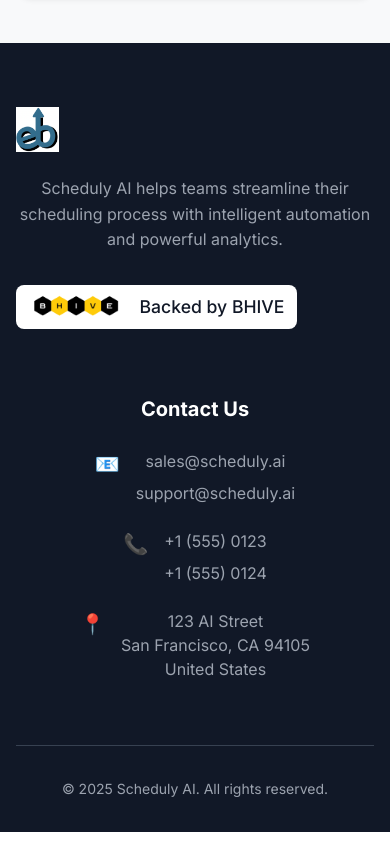
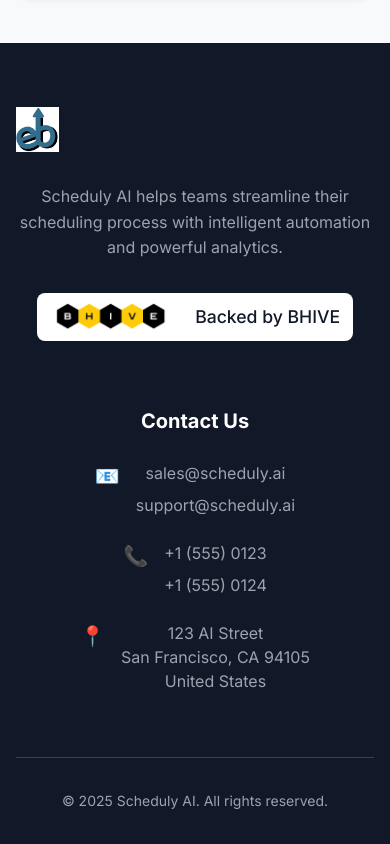
Before and after one commit to Jannatt22/Scheduly-AI, a React (Create React App) app: page / in a window 390 px wide. Shown: the part 5717-6561 px from the top of the page. Built offline with nearby package versions, Linux system fonts and the light colour scheme.

Commit message:
Style: center 'Backed by Bhiv' section and enlarge/center footer logo on mobile

```diff
--- a/src/App.css
+++ b/src/App.css
@@ -371,6 +371,7 @@
   margin-bottom: 1.5rem;
   margin-left: auto;
   margin-right: auto;
+  display: block;
 }
 
 .footer-logo .logo-image {
@@ -394,12 +395,16 @@
   border-radius: 8px;
   margin-bottom: 2rem;
   width: fit-content;
+  margin-left: auto;
+  margin-right: auto;
+  text-align: center;
 }
 
 .backed-by-image {
   height: 25px;
   width: auto;
   object-fit: contain;
+  display: inline-block;
 }
 
 .backed-by-text {
@@ -656,6 +661,29 @@
 
   .product-detail-features li {
     font-size: 0.9rem;
+  }
+
+  .footer-logo {
+    height: 80px;
+    margin-bottom: 2rem;
+  }
+
+  .backed-by-section {
+    margin-left: auto;
+    margin-right: auto;
+    display: flex;
+    flex-direction: row;
+    align-items: center;
+    justify-content: center;
+    width: fit-content;
+    text-align: center;
+  }
+
+  .backed-by-image {
+    height: 32px;
+    width: auto;
+    margin: 0 0.5rem 0 0;
+    display: inline-block;
   }
 }
 
```
